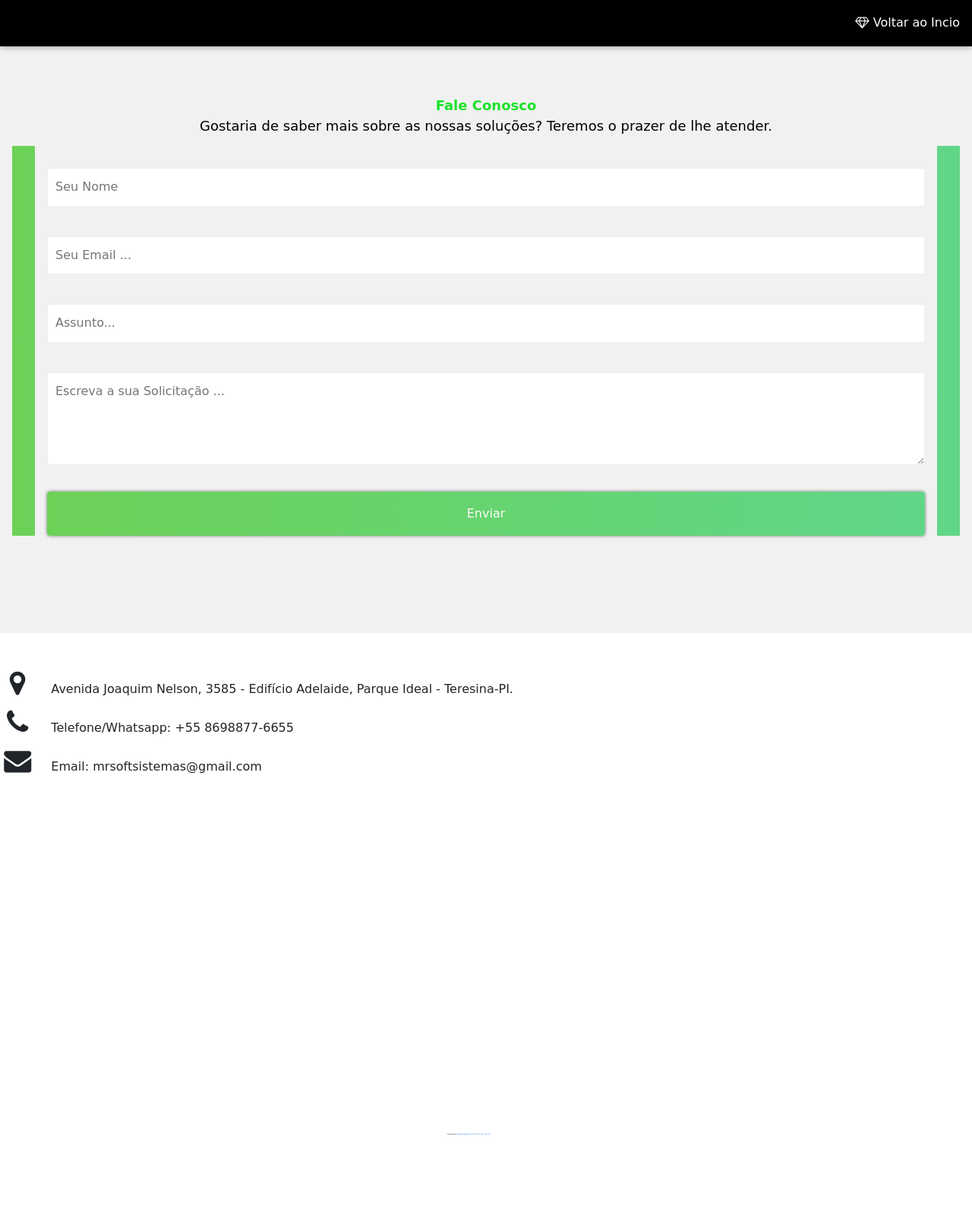
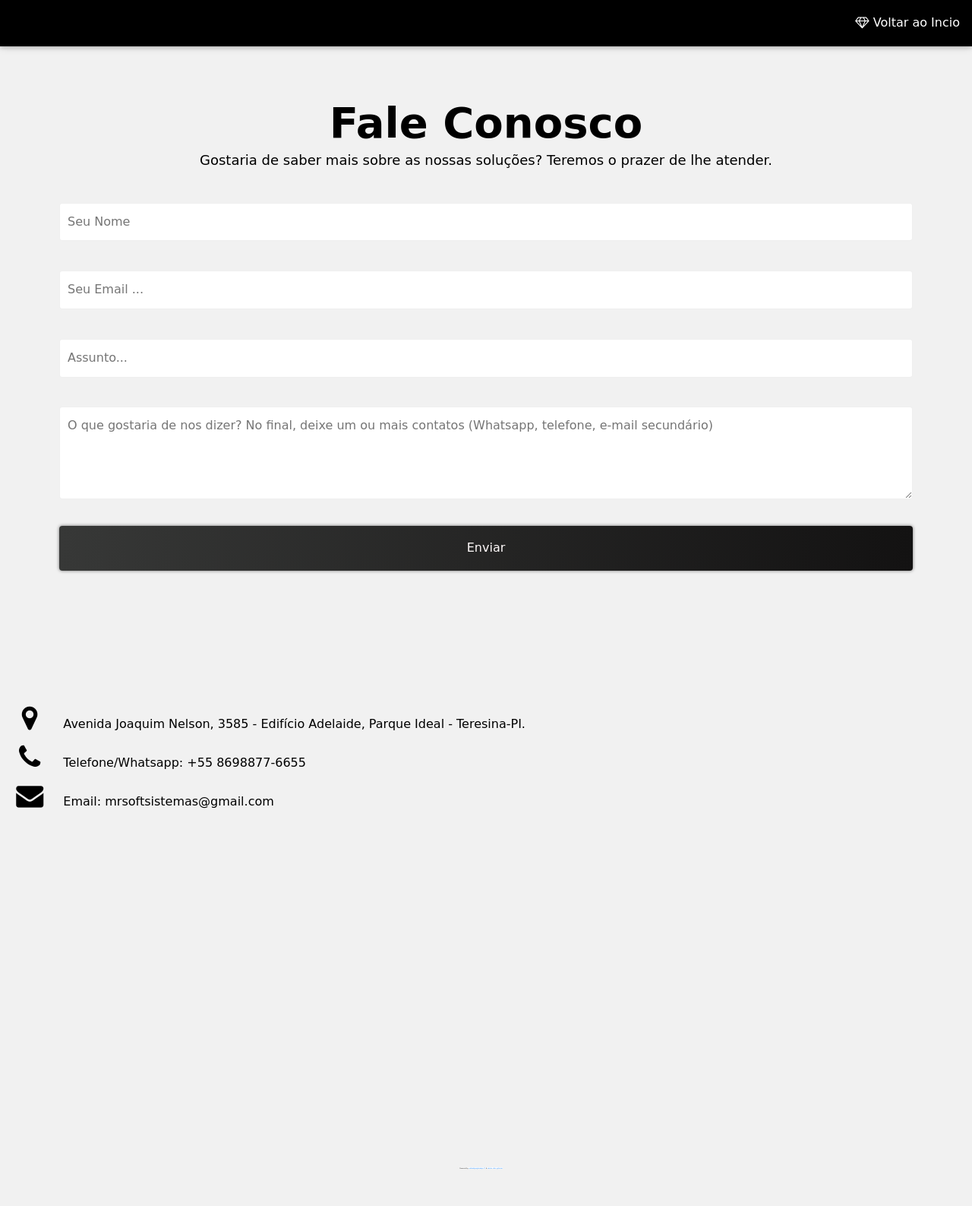
Before and after one commit to AlissonRafaN/site_mrsoft, a Flask app: page /contato in a window 1280 px wide. Shown: the whole page at 76% size. Before the commit the page ends 1494 px from the top, so only its background shows below. Run offline with Flask 2, Linux system fonts and the light colour scheme; some libraries are stand-ins or nearby versions; some web fonts are replaced.

Commit message:
Pagina de Contato Incrementada.

```diff
--- a/app.py
+++ b/app.py
@@ -8,7 +8,8 @@ from flask_mail import Message, Mail
 
 app = Flask(__name__)
 
-app.secret_key = 'secretKey'
+app.secret_key = 'contatomrsoftcontato'
+
 
 mail = Mail()
 
@@ -16,7 +17,7 @@ app.config["MAIL_SERVER"] = "smtp.gmail.com"
 app.config["MAIL_PORT"] = 465
 app.config["MAIL_USE_SSL"] = True
 app.config["MAIL_USERNAME"] = 'contatomrsoft@gmail.com'
-app.config["MAIL_PASSWORD"] = 'contatomrsoftcontato'
+app.config["MAIL_PASSWORD"] = app.secret_key
 
 mail.init_app(app)
 
--- a/static/css/style.css
+++ b/static/css/style.css
@@ -1348,11 +1348,11 @@ a{
 .contact form {
     margin-top: 0px;
     padding: 0px 30px;
-    background-image: linear-gradient(to right, rgb(108, 209, 87) , rgb(96, 214, 136));
+
 
 }
 .contact h3 {
-    color: #1ae22a;
+    color: #000000;
     font-size: large;
     text-align: center;
     font-weight: 600;
@@ -1382,7 +1382,7 @@ a{
 }
 .contact input#submit {
     color: rgb(255, 250, 250);
-    background: linear-gradient(0.25turn,rgb(108, 209, 87) , rgb(96, 214, 136));
+    background: linear-gradient(0.25turn,rgb(55, 56, 55) , #131212);
     float: right;
     border: none;
     border-radius: 4px;
--- a/templates/contact.html
+++ b/templates/contact.html
@@ -60,9 +60,9 @@ body, html {
 
 <!-- here we add our contact forms -->
 {% block content %}
-<div class="contact ,">
+<div class="w3-container w3-light-grey contact  ">
     <div class="w3-container w3-light-grey" style="padding:128px 16px" id="contact">
-        <h3 class="w3-center">Fale Conosco</h3>
+        <h3 class="w3-center w3-jumbo w3-hide-small">Fale Conosco</h3>
         <p class="w3-center w3-large">Gostaria de saber mais sobre as nossas soluções? Teremos o prazer de lhe atender. </p>
 
         <!-- Just here i use "url_for" to call the function get_contact.
@@ -87,7 +87,7 @@ body, html {
             <!-- Content of your request -->
             <p>
                 {{ form.message.label }}<br>
-                {{ form.message(placeholder='Escreva a sua Solicitação ...') }}
+                {{ form.message(placeholder='O que gostaria de nos dizer? No final, deixe um ou mais contatos (Whatsapp, telefone, e-mail secundário)') }}
             </p>
             <!-- Submit button -->
             <p>
--- a/templates/index.html
+++ b/templates/index.html
@@ -50,7 +50,7 @@ body, html {
     <a href="https://servidorseguro.mysuite2.com.br/client/login.php?sl=mrsf" class="w3-bar-item w3-button"><i class="fa fa-comments"></i> Atendimento</a>
     <!-- Right-sided navbar links -->
     <div class="w3-right w3-hide-small">
-      <a href="#about" class="w3-bar-item w3-button"><i class="fa fa-address-card "></i></i> Sobre Nós</a>
+      <a href="#about" class="w3-bar-item w3-button"><i class="fa fa-address-card "></i></i>Sobre Nós</a>
       <a href="#team" class="w3-bar-item w3-button"><i class="fa fa-diamond"></i> Nossos Produtos</a>
       <a href="{{ url_for('get_contact') }}" class="w3-bar-item w3-button"><i class="fa fa-envelope"></i> Fale Conosco</a>
     </div>
@@ -87,7 +87,7 @@ body, html {
 <!-- About Section -->
 
 <div class="w3-container" style="padding:128px 16px" id="about">
-  <h3 class="w3-center">Sobre Nós. </h3>
+  <h1 class="w3-center w3-jumbo w3-hide-small" >Sobre Nós</h1>
   <p class="w3-center w3-large">Temos soluções para atender o seu estabelecimento</p>
   <div class="w3-row-padding w3-center" style="margin-top:64px">
     <div class="w3-quarter">
@@ -115,7 +115,7 @@ body, html {
 
 <!-- Team Section -->
 <div class="w3-container" style="padding:128px 16px" id="team">
-  <h3 class="w3-center">NOSSOS PRODUTOS</h3>
+  <h3 class="w3-center w3-jumbo w3-hide-small" >NOSSOS PRODUTOS</h3>
   <p class="w3-center w3-large">Soluções empresariais completas para o seu estabelecimento</p>
   <div class="w3-row-padding w3-grayscale" style="margin-top:64px">
     <div class="w3-col l3 m6 w3-margin-bottom">
```
